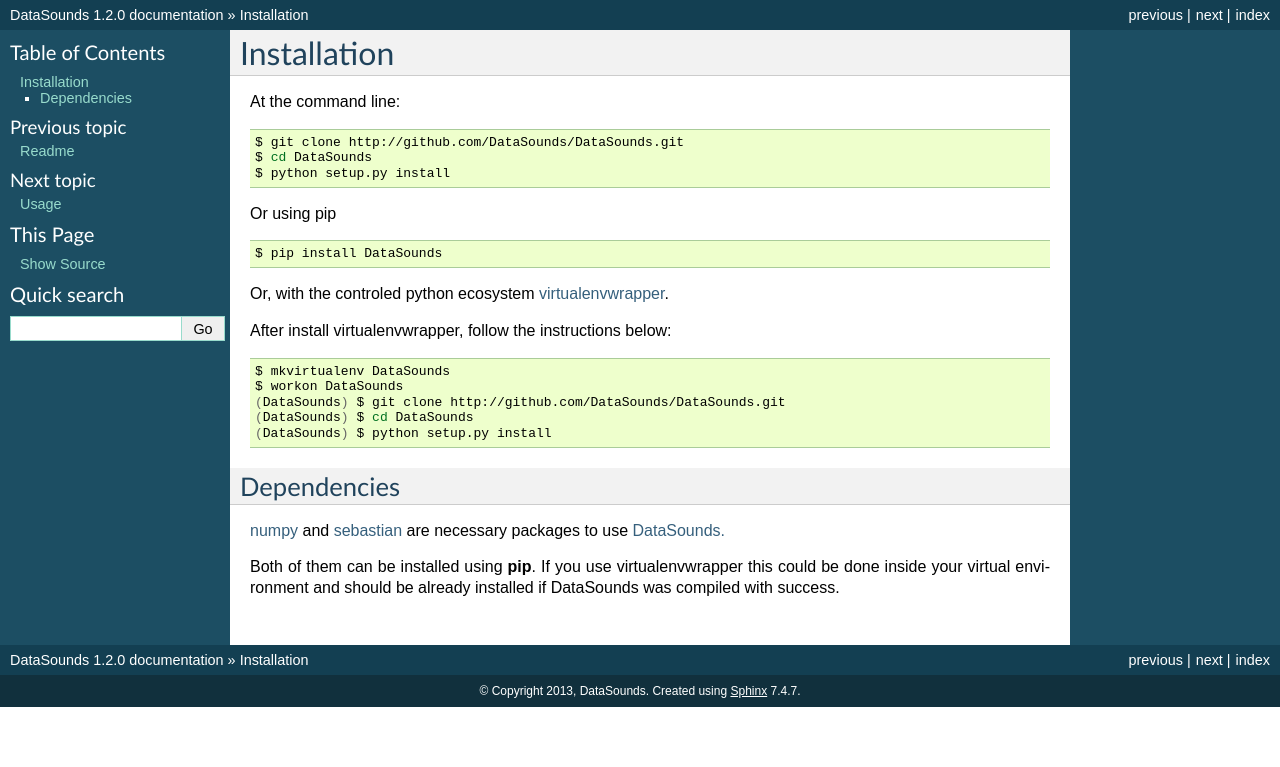
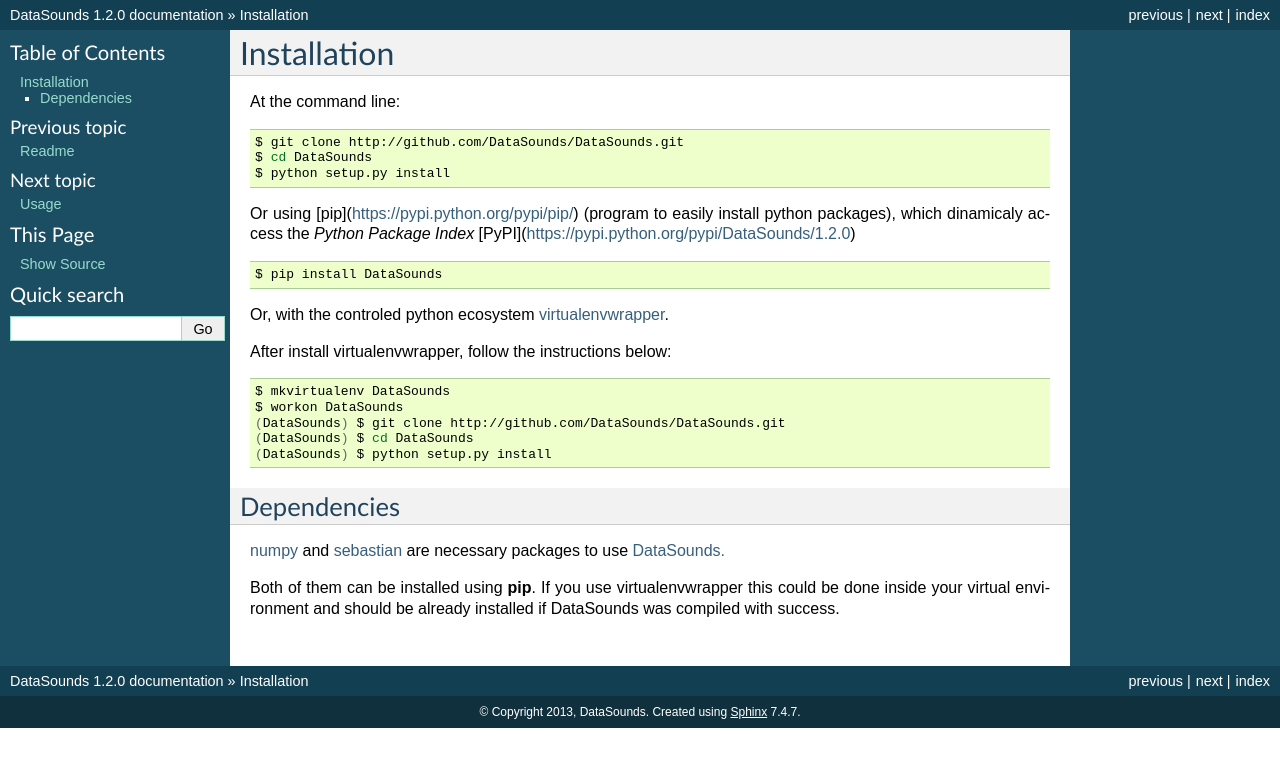
Before and after one commit to DataSounds/DataSounds, a Sphinx documentation site: the page built from docs/installation.rst, in a window 1280 px wide. Shown: the top 767 px of the page. Built offline with Sphinx 7.4.7, drawn with Linux system fonts in a browser that asks for light colours.

Commit message:
better describing install

```diff
--- a/docs/installation.rst
+++ b/docs/installation.rst
@@ -10,7 +10,7 @@
     $ cd DataSounds
     $ python setup.py install
 
-Or using pip
+Or using [pip](https://pypi.python.org/pypi/pip/) (program to easily install python packages), which dinamicaly access the *Python Package Index* [PyPI](https://pypi.python.org/pypi/DataSounds/1.2.0)
 
 .. code-block:: bash
 
```
